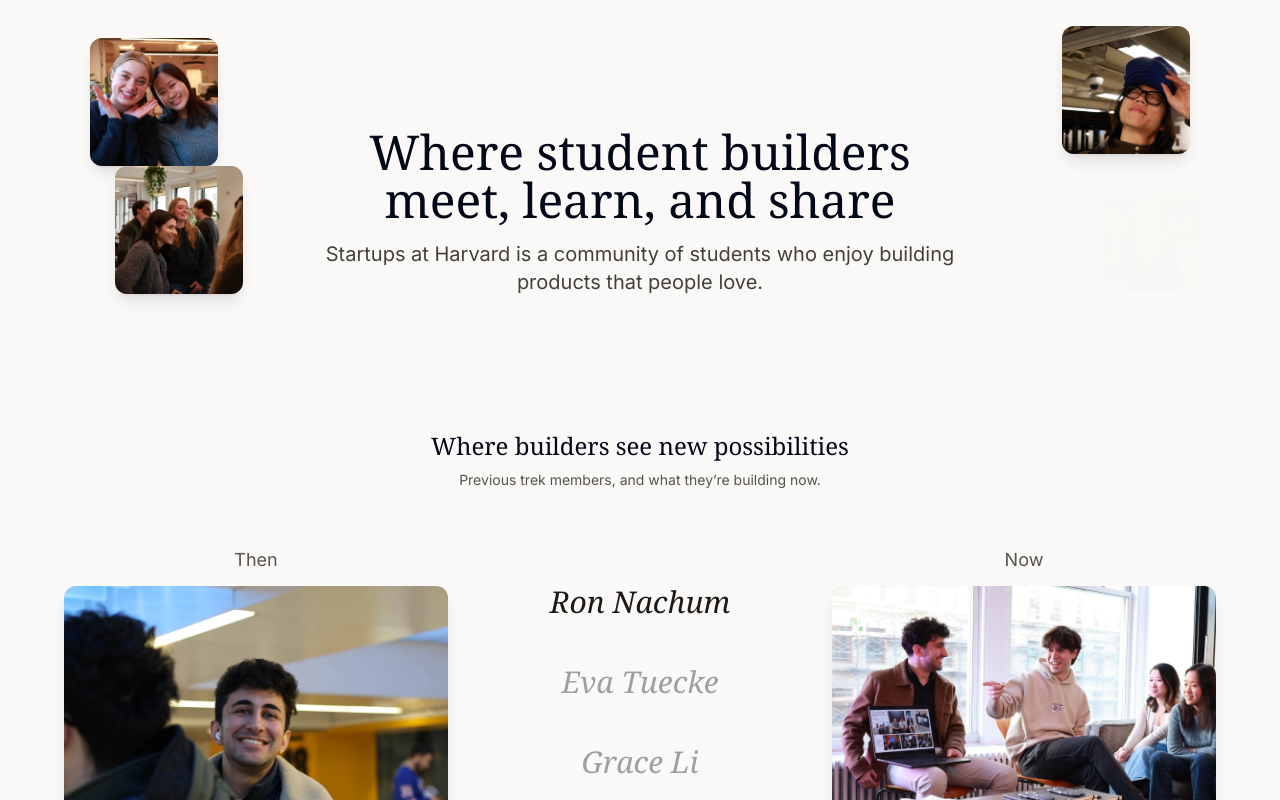
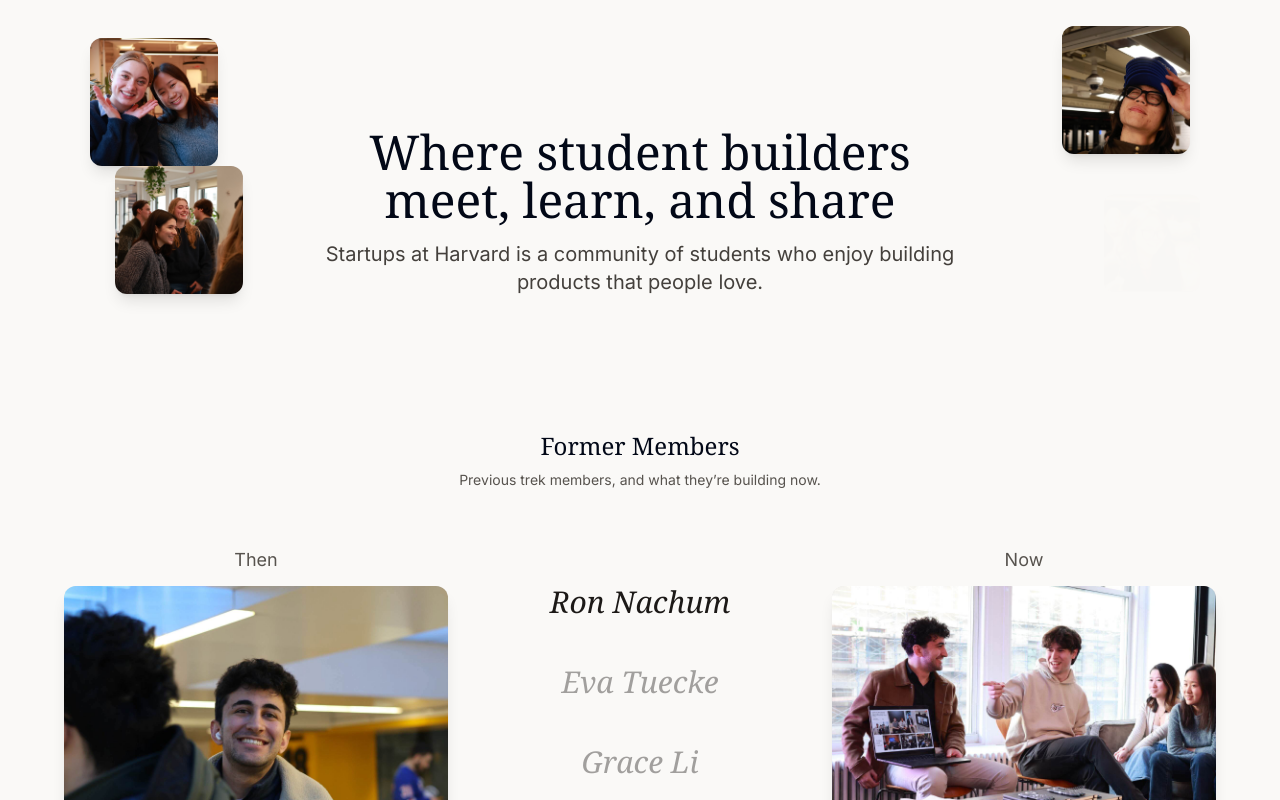
Before and after one commit to harvardstartups/harvardstartups, a Next.js app: page / in a window 1280 px wide. Shown: the top 800 px of the page. Built offline with nearby package versions, Linux system fonts and the light colour scheme.

Commit message:
Simplify alumni section heading to Former Members

```diff
--- a/components/HeroBeforeAfter.tsx
+++ b/components/HeroBeforeAfter.tsx
@@ -146,7 +146,7 @@
       {/* Sticky viewport */}
       <div ref={stickyRef} className="sticky top-0 min-h-screen flex flex-col items-center justify-center px-4 py-4 md:py-16 z-10">
         <header className="text-center max-w-xl mx-auto mb-3 md:mb-14">
-          <h2 id="alumni-heading">Where builders see new possibilities</h2>
+          <h2 id="alumni-heading">Former Members</h2>
           <p className="text-sm text-stone-600">Previous trek members, and what they’re building now.</p>
         </header>
         {/* Desktop: 3-column (during | names | now) */}
```
